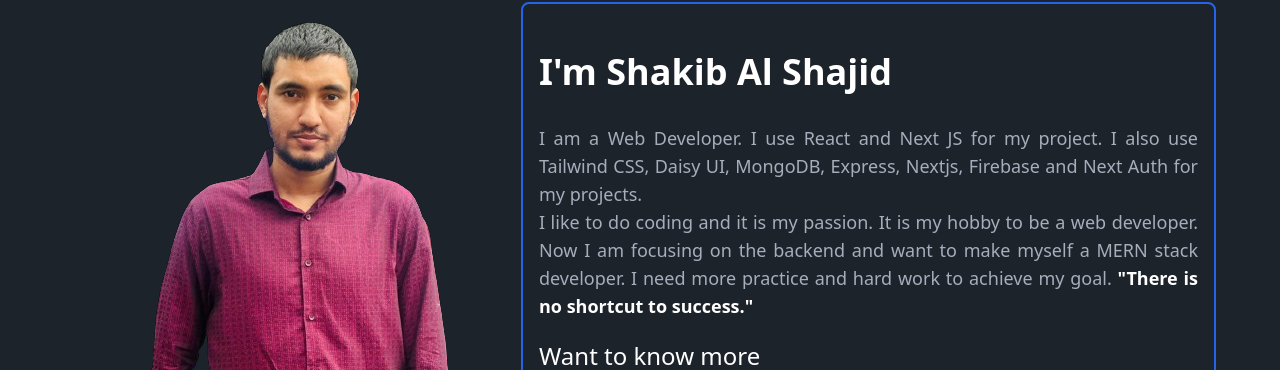
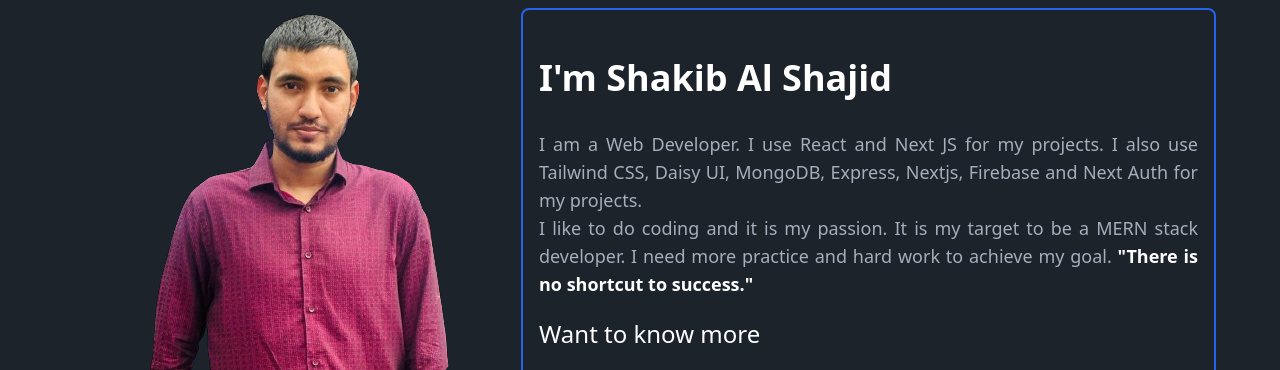
Before and after one commit to Shakib-Shajid/my-portfolio, a React (Vite) app: page /about in a window 1280 px wide. Shown: the part 236-606 px from the top of the page. Built offline with nearby package versions, Linux system fonts and the light colour scheme.

Commit message:
about section text updated

```diff
--- a/src/Components/About.jsx
+++ b/src/Components/About.jsx
@@ -12,8 +12,8 @@ const About = () => {
                 <img className='rounded-full' src="../shakib.png" alt="" />
                 <div className="border-2 border-blue-600  p-4 rounded-lg">
                     <h3 className="text-white text-4xl font-semibold my-8">I&apos;m Shakib Al Shajid</h3>
-                    <p className="md:text-base lg:text-lg text-justify">I am a Web Developer. I use React and Next JS for my project. I also use Tailwind CSS, Daisy UI, MongoDB, Express, Nextjs, Firebase and Next Auth for my projects. <br />
-                        I like to do coding and it is my passion. It is my hobby to be a web developer. Now I am focusing on the backend and want to make myself a MERN stack developer. I need more practice and hard work to achieve my goal. <span className="font-bold  text-white">&quot;There is no shortcut to success.&quot;</span></p>
+                    <p className="md:text-base lg:text-lg text-justify">I am a Web Developer. I use React and Next JS for my projects. I also use Tailwind CSS, Daisy UI, MongoDB, Express, Nextjs, Firebase and Next Auth for my projects. <br />
+                        I like to do coding and it is my passion. It is my target to be a MERN stack developer. I need more practice and hard work to achieve my goal. <span className="font-bold  text-white">&quot;There is no shortcut to success.&quot;</span></p>
 
                     <h3 className="text-white text-2xl font-medium mt-5">Want to know more </h3>
                     <div className="text-2xl flex gap-3 my-5">
--- a/src/Components/Home.jsx
+++ b/src/Components/Home.jsx
@@ -9,7 +9,7 @@ const Home = () => {
                 {/* ........................... */}
                 <h3 className='text-3xl font-bold my-3  mx-2 lg:mx-0'>
                     <Typewriter
-                        words={["I am a Junior Web Developer", "I am an SEO Expert"]}
+                        words={["I am a Web Developer"]}
                         loop={100}
                         cursor
                         cursorStyle='_'
```
